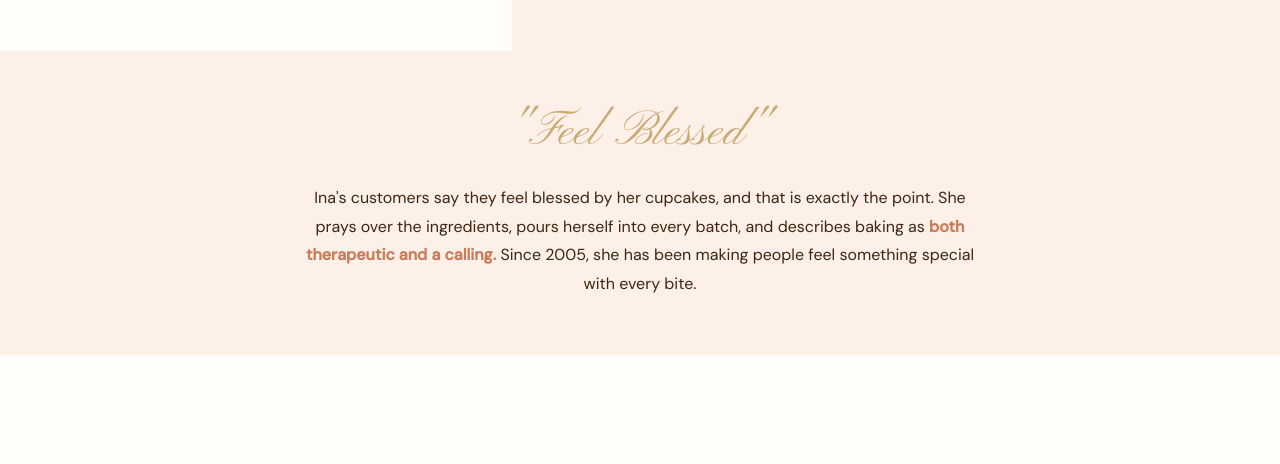
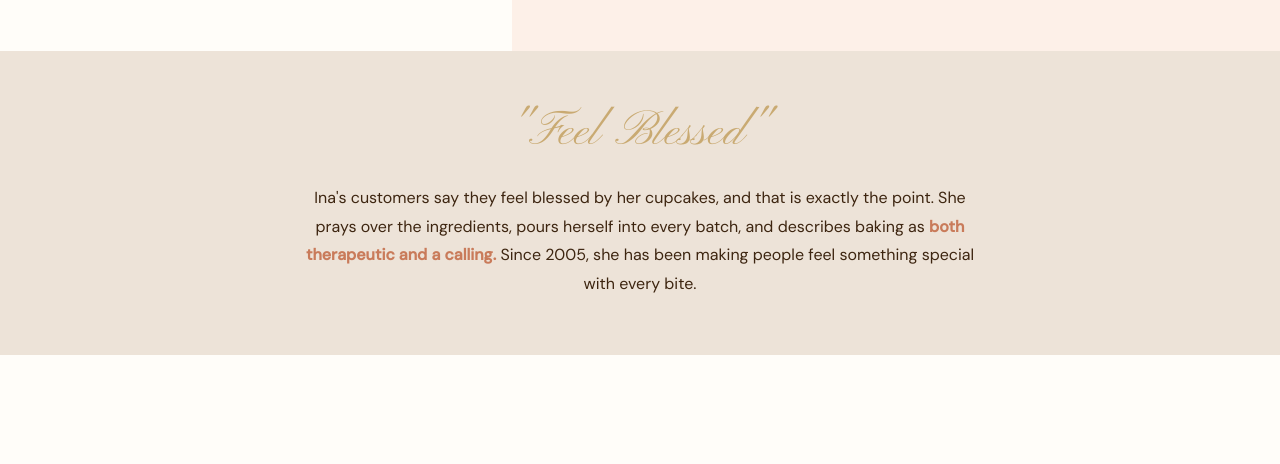
Before and after one commit to cynthiajones34/the_blessed_baker_and_son, a plain HTML site: page index.html in a window 1280 px wide. Shown: the part 749-1213 px from the top of the page. Drawn offline with nearby package versions, Linux system fonts and the light colour scheme; a web font is replaced by a local one.

Commit message:
Match Feel Blessed section background to footer color

```diff
--- a/index.html
+++ b/index.html
@@ -145,7 +145,7 @@
 
     /* INTRO BAND */
     .intro-band {
-      background: var(--blush); padding: 3.5rem 4rem;
+      background: #EDE3D8; padding: 3.5rem 4rem;
       display: flex; flex-direction: column; align-items: center; text-align: center; gap: 1.5rem;
     }
     .intro-band-quote {
```
